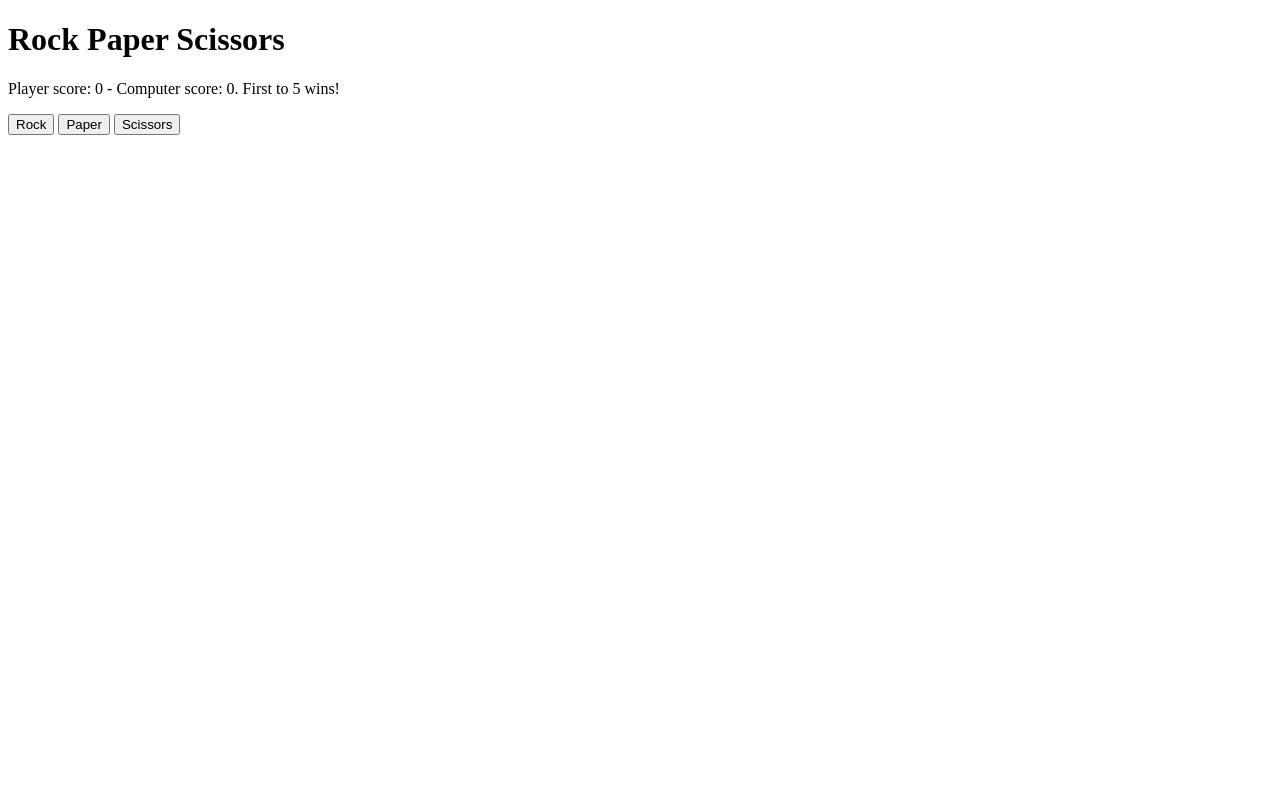
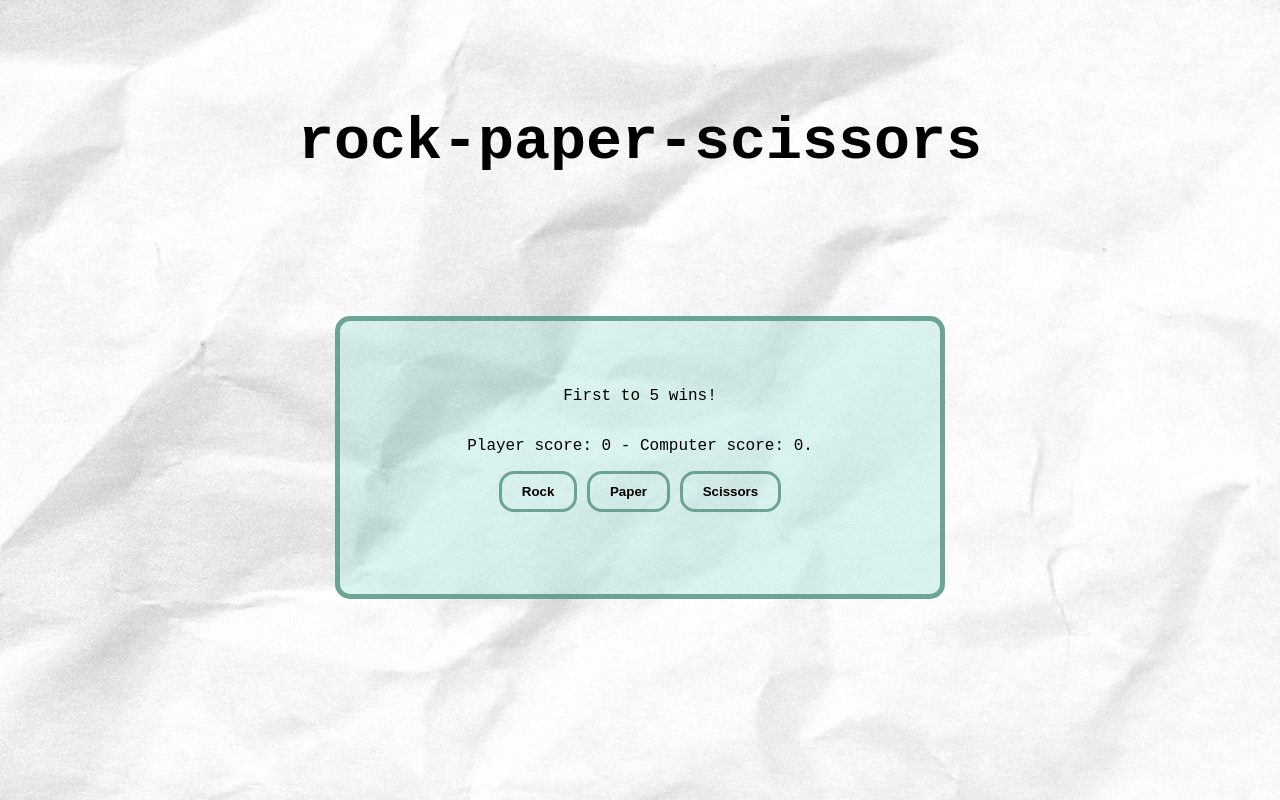
Before and after one commit to DeannaLuna/RockPaperScissors, a plain HTML site: page index.html in a window 1280 px wide. Drawn offline with Linux system fonts and the light colour scheme.

Commit message:
add basic css styling

```diff
--- a/index.html
+++ b/index.html
@@ -4,17 +4,22 @@
     <meta charset="UTF-8">
     <meta name="viewport" content="width=device-width, initial-scale=1.0">
     <title>Document</title>
+    <link rel="stylesheet" href="style.css">
 </head>
 <body>
-    <h1 id="header">Rock Paper Scissors</h1>
-    <p class="scoreTally">Player score: 0 - Computer score: 0. First to 5 wins!</p>
-    <div class="options">
-        <button class="rock option">Rock</button>
-        <button class="paper option">Paper</button>
-        <button class="scissors option">Scissors</button>
+    <div class="main">
+        <h1 id="header">rock-paper-scissors</h1>
+        <div class="gameBody">
+            <p class="results">First to 5 wins!</p>
+            <p class="scoreTally">Player score: 0 - Computer score: 0.</p>
+            <div class="options">
+                <button class="rock option"><strong>Rock</strong></button>
+                <button class="paper option"><strong>Paper</strong></button>
+                <button class="scissors option"><strong>Scissors</strong></button>
+            </div>
+            <p class="computer"></p>
+        </div>
     </div>
-    <p class="results"></p>
-    <p class="computer"></p>
 </body>
 
 <script src="scripts.js" defer></script>
--- a/scripts.js
+++ b/scripts.js
@@ -14,7 +14,7 @@ let computerScore = 0;
 let playerOptions = "";
 
 function updateResult(){
-    scoreTally.textContent = `Player score: ${playerScore} - Computer score: ${computerScore}. First to 5 wins!`
+    scoreTally.textContent = `Player score: ${playerScore} - Computer score: ${computerScore}.`
 }
 
 function getComputerChoice(){
--- /dev/null
+++ b/style.css
@@ -0,0 +1,37 @@
+body {
+    background-image: url("/images/paper.jpg");
+    font-family: 'Courier New', Courier, monospace;
+}
+
+.main,
+.gameBody {
+    display: flex;
+    align-items: center;
+    flex-direction: column;
+}
+
+#header{
+    margin-top: 100px;
+    font-size: 60px;
+}
+
+.gameBody {
+    width: 500px;
+    background-color: rgba(166, 225, 219, 0.4);
+    padding: 50px;
+    margin-top: 100px;
+    border: solid 5px rgba(80, 145, 126, 0.8);
+    border-radius: 15px;
+}
+
+.option {
+    background-color: transparent;
+    padding: 10px 20px 10px 20px;
+    border-radius: 15px;
+    border: solid 3px rgba(80, 145, 126, 0.8);
+
+}
+
+.option:hover{
+    background-color: rgba(80, 145, 126, 0.5);
+}
```
Also changed, not shown: images/paper.jpg (added).
